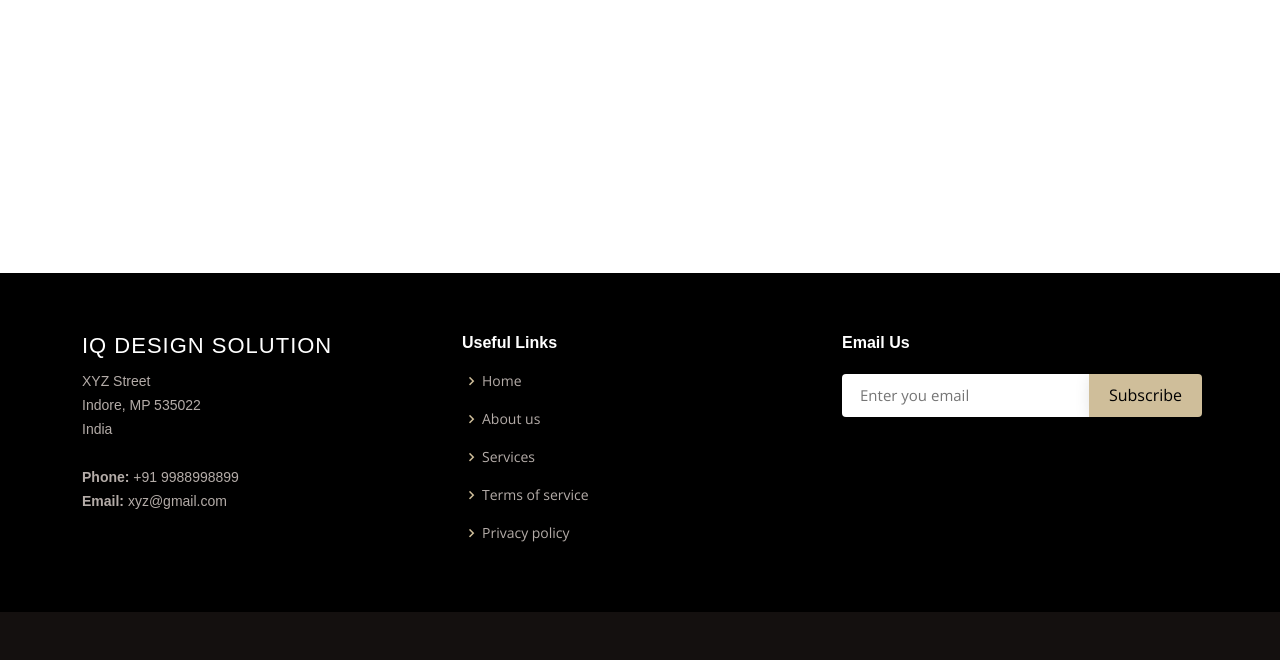
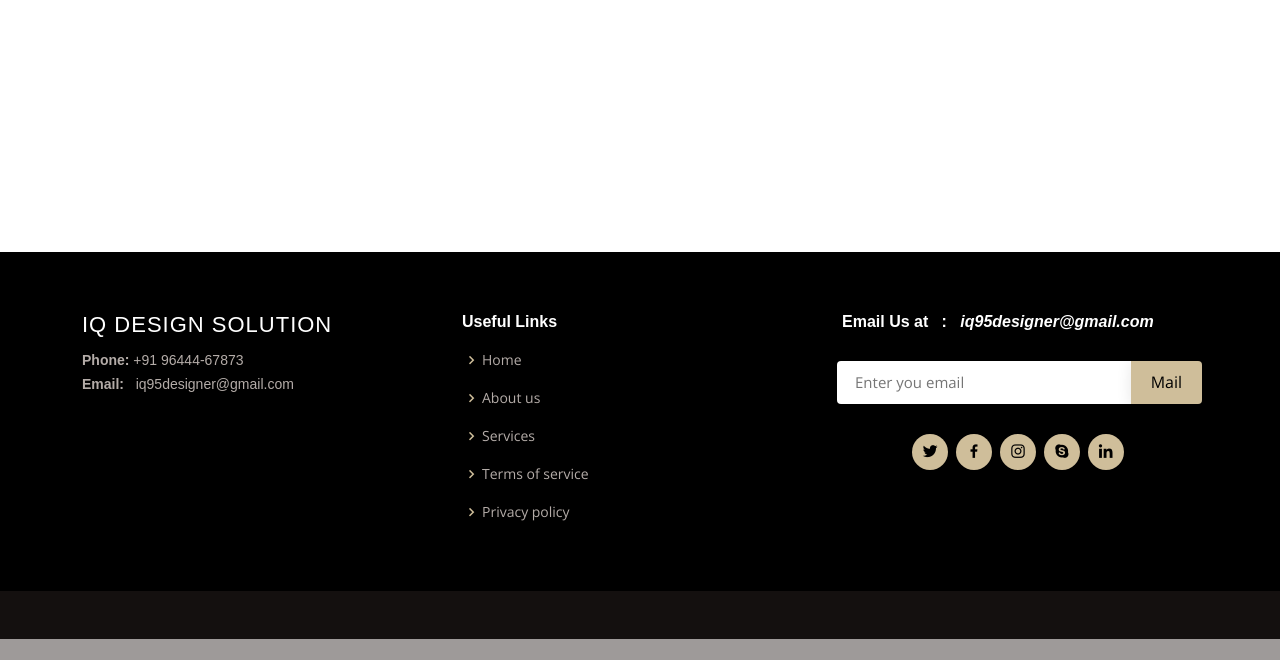
Before and after one commit to SafaanHashmi/iqdesignsolution.github.io, a PHP site: page /contact.php in a window 1280 px wide. Shown: the part 498-1158 px from the top of the page. After the commit the page ends 1137 px from the top, so only its background shows below. Run offline with PHP 8.4, Linux system fonts and the light colour scheme; some web fonts are replaced.

Commit message:
Update contact.php

```diff
--- a/contact.php
+++ b/contact.php
@@ -117,13 +117,13 @@
                 <div class="col-lg-6 info mt-6 mt-lg-0" style="margin-bottom: 20px;">
                   <i class="bi bi-envelope"></i>
                   <h4>Email:</h4>
-                  <p>xyz@gmail.com<br>abc@gmail.com</p>
+                  <p>iq95designer@gmail.com</p>
                 </div>
 
                 <div class="col-lg-6 info mt-6 mt-lg-0">
                   <i class="bi bi-phone"></i>
                   <h4>Call:</h4>
-                  <p>+91 9988998899<br>+91 8899889988</p>
+                  <p>+91 96444-67873</p>
                 </div>
               </div>
             </div>
@@ -148,11 +148,9 @@
           <div class="col-lg-4 col-md-6 footer-contact">
             <h3>IQ Design Solution</h3>
             <p>
-              XYZ Street <br>
-              Indore, MP 535022<br>
-              India<br><br>
-              <strong>Phone:</strong> +91 9988998899<br>
-              <strong>Email:</strong> xyz@gmail.com<br>
+
+              <strong>Phone:</strong>&nbsp;+91 96444-67873<br>
+              <strong>Email:</strong>&nbsp;&nbsp;  iq95designer@gmail.com<br>
             </p>
           </div>
 
@@ -168,10 +166,21 @@
           </div>
 
           <div class="col-lg-4 col-md-6 footer-newsletter">
-            <h4>Email Us</h4>
-            <form action="https://mail.google.com/mail/?view=cm&fs=1&to=iqsolutionsindore@gmail.com" method="post" style="margin-top: 10px;">
-              <input type="email" name="email" placeholder="Enter you email"><input type="submit" value="Subscribe">
-            </form>
+			<div class="row">
+				<h4>Email Us at &nbsp; : &nbsp;  <i>iq95designer@gmail.com</i></h4>
+				<form action="https://mail.google.com/mail/?view=cm&fs=1&to=iq95designer@gmail.com" method="post" style="margin-top: 10px;width: 95%;margin-left: 7px;">
+				  <input type="email" name="email" placeholder="Enter you email"><input type="submit" value="Mail">
+				</form>
+			</div>
+			<div class="row">
+				<div class="social-links text-center text-md-right pt-3 pt-md-0" style="margin-top: 30px;">
+					<a href="#" class="twitter"><i class="bx bxl-twitter"></i></a>
+					<a href="#" class="facebook"><i class="bx bxl-facebook"></i></a>
+					<a href="#" class="instagram"><i class="bx bxl-instagram"></i></a>
+					<a href="#" class="google-plus"><i class="bx bxl-skype"></i></a>
+					<a href="#" class="linkedin"><i class="bx bxl-linkedin"></i></a>
+				</div>
+			</div>
           </div>
 
         </div>
@@ -180,9 +189,9 @@
 
     <div class="container d-md-flex py-4">
 
-      <div class="me-md-auto text-center text-md-start">
+      <!--<div class="me-md-auto text-center text-md-start">
         <div class="copyright">
-        <!--  &copy; Copyright <strong><span></span></strong>
+          &copy; Copyright <strong><span></span></strong>
         </div>
         <div class="credits">
          <a href="https://bootstrapmade.com/"></a>
@@ -194,7 +203,7 @@
         <a href="#" class="instagram"><i class="bx bxl-instagram"></i></a>
         <a href="#" class="google-plus"><i class="bx bxl-skype"></i></a>
         <a href="#" class="linkedin"><i class="bx bxl-linkedin"></i></a>
-      </div>
+      </div>-->
     </div>
   </footer><!-- End Footer -->
 
```
